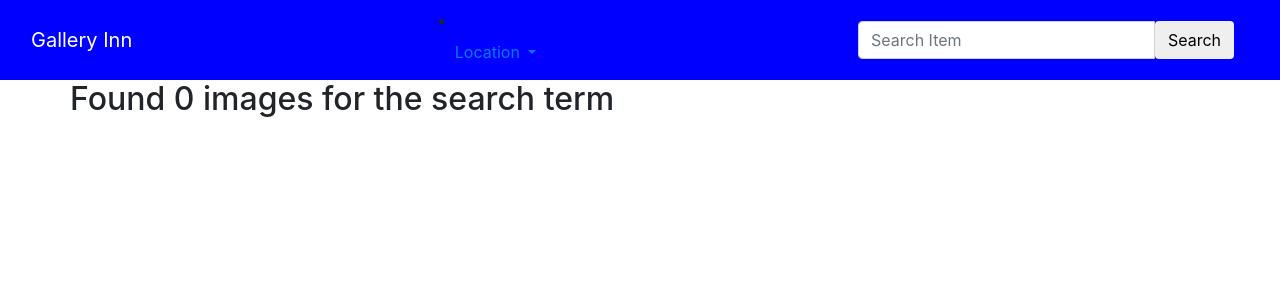
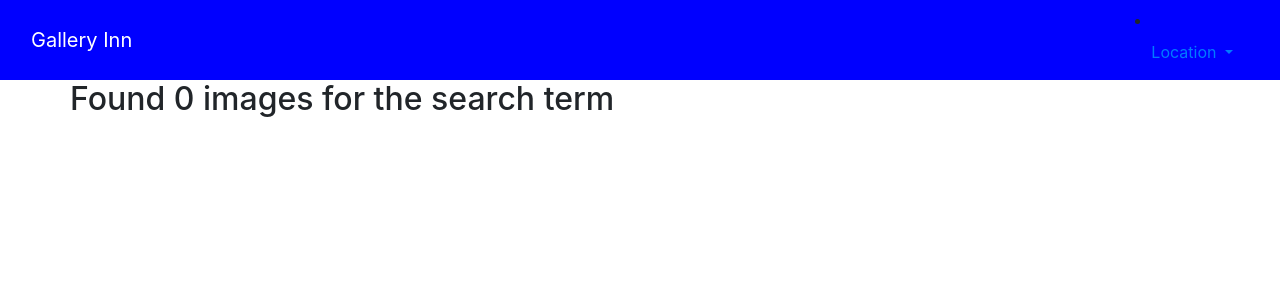
Before and after one commit to chepkiruibetty/gallery-inn, a Django app: page /search/ in a window 1280 px wide. Shown: the top 300 px of the page. Run offline with Django 3.2, Linux system fonts and the light colour scheme; data comes from the database, SQL or seed files in the repository; some libraries are stand-ins or nearby versions.

Commit message:
removed search from from navbar

```diff
--- a/templates/navbar.html
+++ b/templates/navbar.html
@@ -20,22 +20,6 @@
 
 
 
-        <!-- Adding a search form  -->
-        <!-- Adding a search form  -->
-        <div class="col-sm-4 col-md-4 navbar-right">
 
-            <form class="navbar-form" role="search" action="{% url 'search_results' %}" METHOD="GET">
-
-                <div class="input-group">
-                    <input type="text" class="form-control" placeholder="Search Item" name="image">
-                    <div class="input-group-btn">
-                        <button class="btn btn-default" type="submit">Search
-                        </button>
-                    </div>
-                </div>
-
-            </form>
-        </div>
-        <!-- search form end -->
     </div>
 </nav>
```
